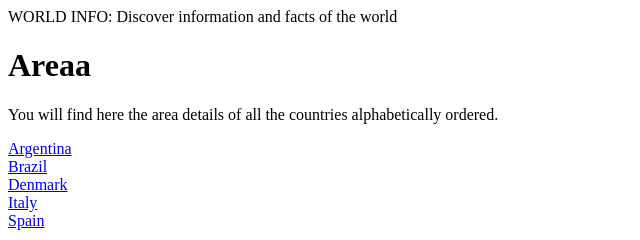
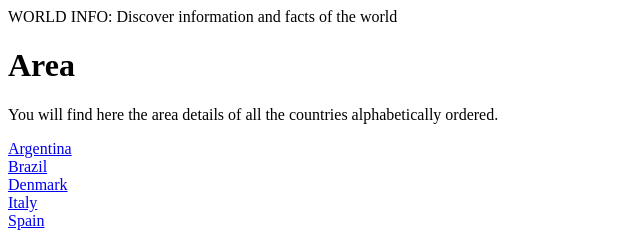
Before and after one commit to crzenna/cia, a plain HTML site: page area.html in a window 1280 px wide. Shown: the top 240 px of the page, 0-640 px from the left. Drawn offline with Linux system fonts and the light colour scheme.

Commit message:
Update area.html

```diff
--- a/area.html
+++ b/area.html
@@ -6,7 +6,7 @@
 	<body>
 		<header>WORLD INFO: Discover information and facts of the world</header>
 		<h1>
-			Areaa
+			Area
 		</h1>
 		<p> You will find here the area details of all the countries alphabetically ordered.</p>
 		<nav>
```
